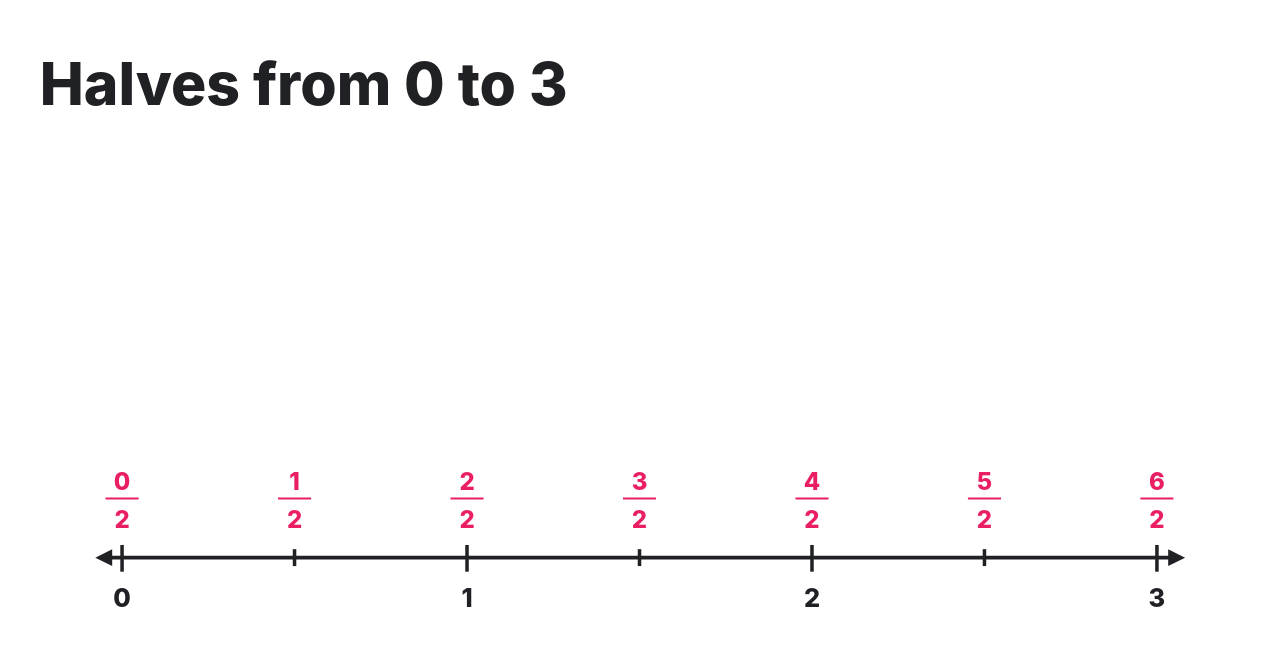
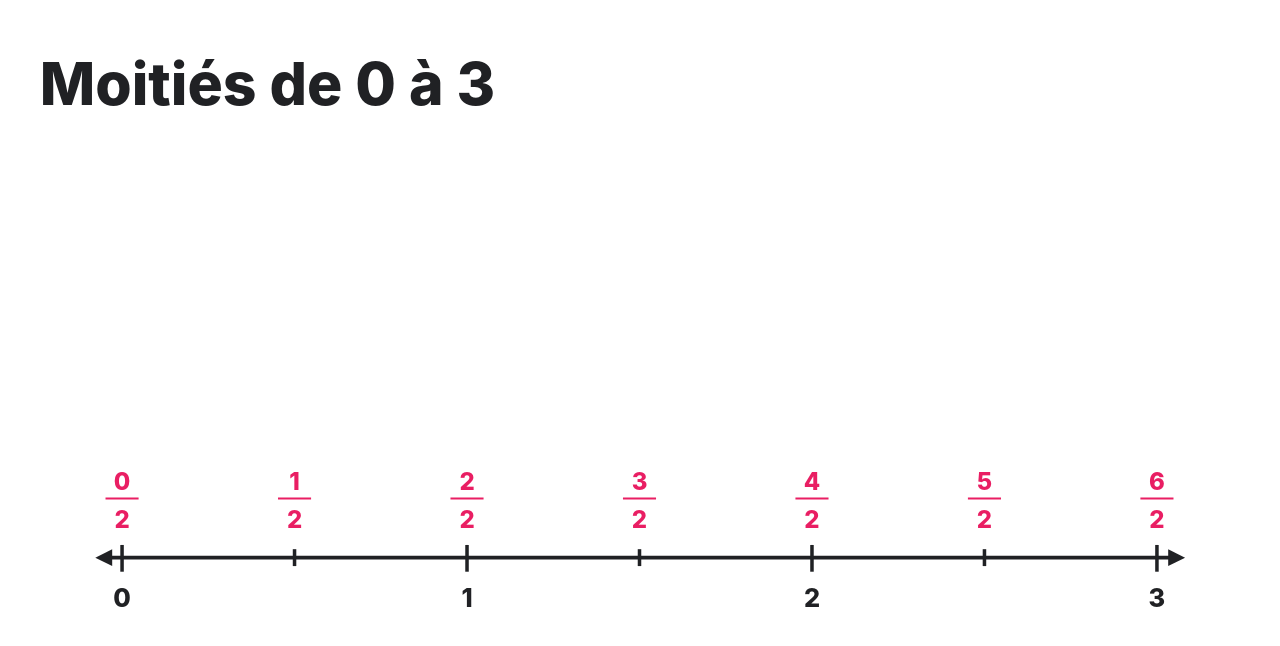
Before and after one commit to laurenceholt/htmldeck, a website: page presentations/equivalent-fractions/slides/001-halves.html in a window 1280 px wide. Drawn offline with Linux system fonts and the light colour scheme.

Commit message:
Update slides/001-halves.html with slide agent

```diff
--- a/presentations/equivalent-fractions/slides/001-halves.html
+++ b/presentations/equivalent-fractions/slides/001-halves.html
@@ -2,12 +2,12 @@
 <html lang="en" data-deck-keys-bound="true"><head>
     <meta charset="utf-8">
     <meta name="viewport" content="width=device-width, initial-scale=1">
-    <title>Halves from 0 to 3</title>
+    <title>Moitiés de 0 à 3</title>
     <link rel="stylesheet" href="../../../styles/slide.css">
   </head>
   <body>
     <main class="slide">
-      <h1 class="slide-title">Halves from 0 to 3</h1>
+      <h1 class="slide-title">Moitiés de 0 à 3</h1>
       <section class="number-line" aria-label="Halves from 0 to 3">
         <svg viewBox="0 0 1600 260" role="img">
           <line class="axis" x1="42" y1="138" x2="1558" y2="138"></line>
```
